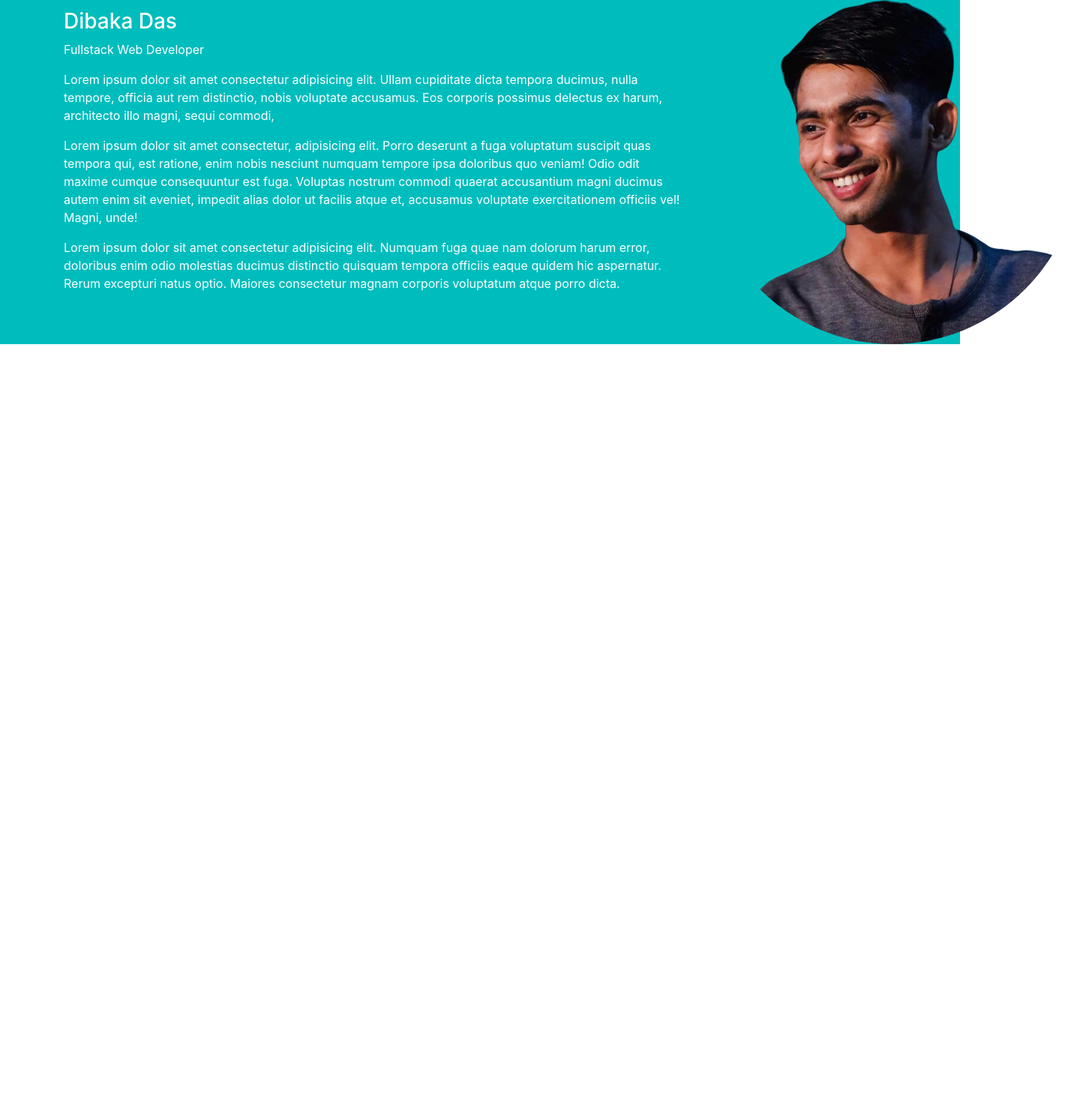
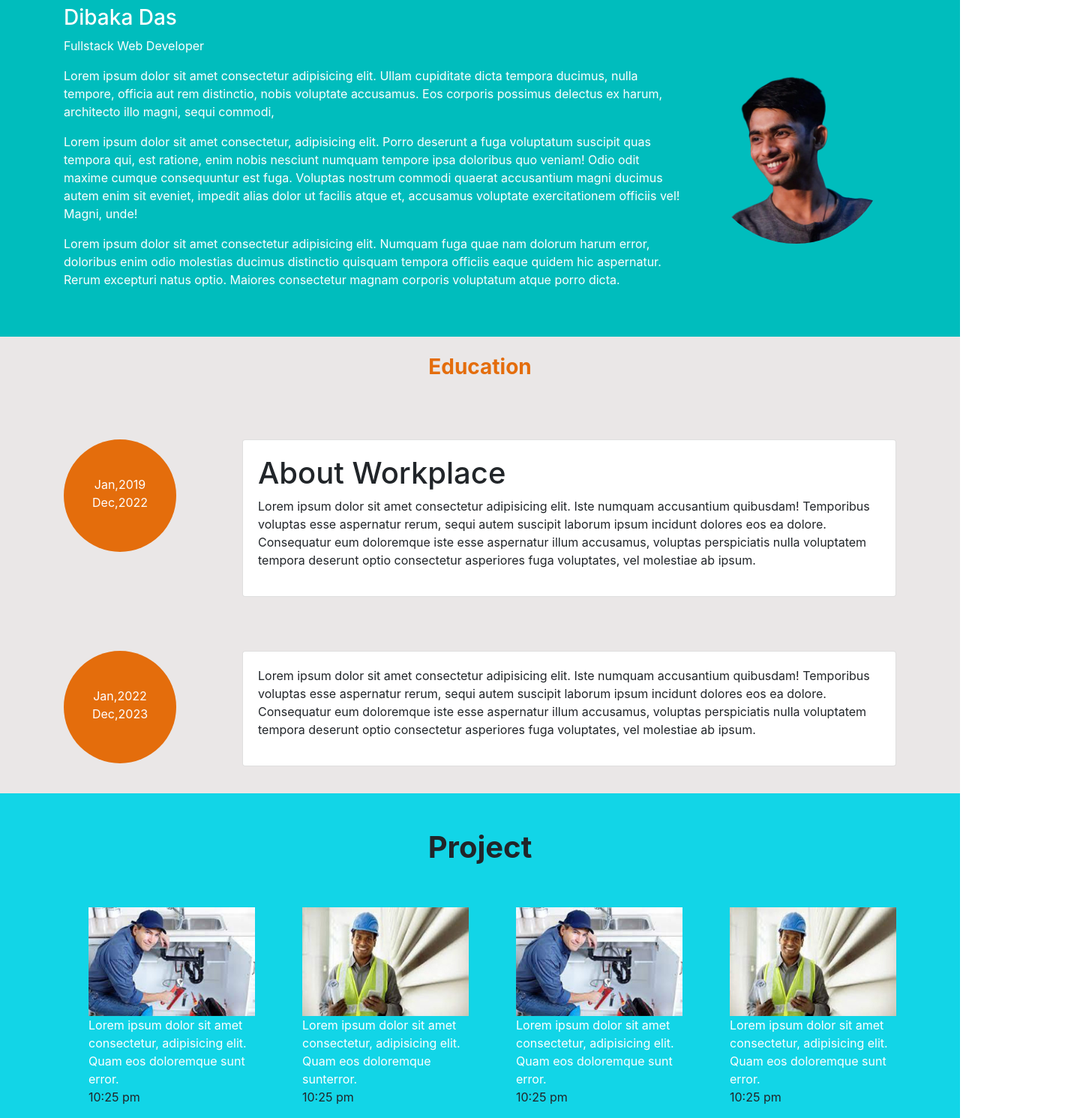
Before and after one commit to Dibakardasdwip/Dibakardasdwip.github.io, a plain HTML site: page index.html in a window 1280 px wide. Shown: the part 897-2388 px from the top of the page at 75% size, 1440 px wide, since content can reach past the window. Before the commit the page ends 1356 px from the top, so only its background shows below. Drawn offline with nearby package versions, Linux system fonts and the light colour scheme.

Commit message:
portfolio

```diff
--- a/css/style.css
+++ b/css/style.css
@@ -13,3 +13,26 @@
 .about-container {
     background-color: #00BDBD;
 }
+
+.Education-container {
+    background-color: rgb(234, 231, 231);
+}
+
+.orange-color {
+    color: #e46d0c;
+}
+
+.orange-background {
+    background-color: #e46d0c;
+}
+
+.circle {
+    background-color: #e46d0c;
+    width: 150px;
+    height: 150px;
+    border-radius: 50%;
+}
+
+.Project-container {
+    background-color: #12d5e7;
+}
--- a/index.html
+++ b/index.html
@@ -73,7 +73,7 @@
     </nav>
 
     <!-- about section  -->
-    <div class="about-container">
+    <div class="about-container" id="About">
         <div class="container">
             <div class="row align-items-center justify-content-center">
                 <div class="col-md-9 py-5 text-white">
@@ -94,12 +94,115 @@
 
                 </div>
 
-                <div class="col-md-3">
-                    <img src="/img/profile1-removebg-preview.png" alt="Dibakar" class="rounded-circle ">
+                <div class="col-md-3 ">
+                    <img width="95%" src="/img/profile1-removebg-preview.png" alt="Dibakar" class="rounded-circle ">
                 </div>
             </div>
         </div>
     </div>
+    <!-- Education Section -->
+    <div class="Education-container" id="Education">
+        <div class="container">
+            <div class="row text-center">
+                <div class="col py-4">
+                    <h3 class="orang-color orange-color font-weight-bolder">Education</h3>
+
+                </div>
+            </div>
+            <div class="row py-4 my-4">
+                <div class="col-md-2 mb-3">
+                    <div class="circle text-center text-white">
+                        <p class="py-5"> Jan,2019 <br>
+                            Dec,2022 </p>
+                    </div>
+                </div>
+                <div class="col-md-10 ">
+                    <div class="card ml-5">
+                        <div class="card-body ">
+                            <h1>About Workplace</h1>
+                            <p>
+                                Lorem ipsum dolor sit amet consectetur adipisicing elit. Iste numquam accusantium
+                                quibusdam! Temporibus voluptas esse aspernatur rerum, sequi autem suscipit laborum ipsum
+                                incidunt dolores eos ea dolore. Consequatur eum doloremque iste esse aspernatur illum
+                                accusamus, voluptas perspiciatis nulla voluptatem tempora deserunt optio consectetur
+                                asperiores fuga voluptates, vel molestiae ab ipsum.
+                            </p>
+                        </div>
+                    </div>
+                </div>
+            </div>
+
+            <div class="row py-4 mt-4">
+                <div class="col-md-2 mb-3 align-items-center">
+                    <div class="circle text-center text-white">
+                        <p class="py-5"> Jan,2022 <br>
+                            Dec,2023 </p>
+                    </div>
+                </div>
+                <div class="col-md-10 ">
+                    <div class="card ml-5 ">
+                        <div class="card-body ">
+                            <p>
+                                Lorem ipsum dolor sit amet consectetur adipisicing elit. Iste numquam accusantium
+                                quibusdam! Temporibus voluptas esse aspernatur rerum, sequi autem suscipit laborum ipsum
+                                incidunt dolores eos ea dolore. Consequatur eum doloremque iste esse aspernatur illum
+                                accusamus, voluptas perspiciatis nulla voluptatem tempora deserunt optio consectetur
+                                asperiores fuga voluptates, vel molestiae ab ipsum.
+                            </p>
+                        </div>
+                    </div>
+                </div>
+            </div>
+
+        </div>
+    </div>
+    <div class="Project-container" id="Project">
+        <div class="container">
+            <div class="row p-5">
+                <div class="col text-center">
+                    <h1 class="font-weight-bolder">Project</h1>
+                </div>
+            </div>
+
+            <div class="row">
+                <div class="col-3 pl-5 ">
+                    <img src="/img/download-2.jpg" alt="" class="img-fluid">
+                    <a href="" class="text-white">Lorem ipsum dolor sit amet consectetur, adipisicing elit. Quam eos
+                        doloremque sunt
+                        error.</a>
+                    <p>10:25 pm</p>
+                </div>
+
+                <div class="col-3 pl-5">
+                    <img src="/img/Pro-3.jpg" alt="" class="img-fluid">
+                    <a href="" class="text-white">Lorem ipsum dolor sit amet consectetur, adipisicing elit. Quam eos
+                        doloremque
+                        sunterror.</a>
+                    <p>10:25 pm</p>
+                </div>
+
+                <div class="col-3 pl-5">
+                    <img src="/img/download-2.jpg" alt="" class="img-fluid">
+                    <a href="" class="text-white">Lorem ipsum dolor sit amet consectetur, adipisicing elit. Quam eos
+                        doloremque sunt
+                        error.</a>
+                    <p>10:25 pm</p>
+                </div>
+
+                <div class="col-3 pl-5">
+                    <img src="/img/pro-3.jpg" alt="" class="img-fluid" class="text-white">
+                    <a href="" class="text-white">Lorem ipsum dolor sit amet consectetur, adipisicing elit. Quam eos
+                        doloremque sunt
+                        error.</a>
+                    <p>10:25 pm</p>
+                </div>
+
+            </div>
+
+        </div>
+    </div>
+
+
 
     <!-- Optional JavaScript; choose one of the two! -->
 
```
Also changed, not shown: img/Pro-1.webp (added), img/Pro-3.jpg (added), img/Pro-4.jpg (added), img/download-2.jpg (added), img/hello.webp (added), img/p-1.jpg (added), img/pro-5.jpg (added).
